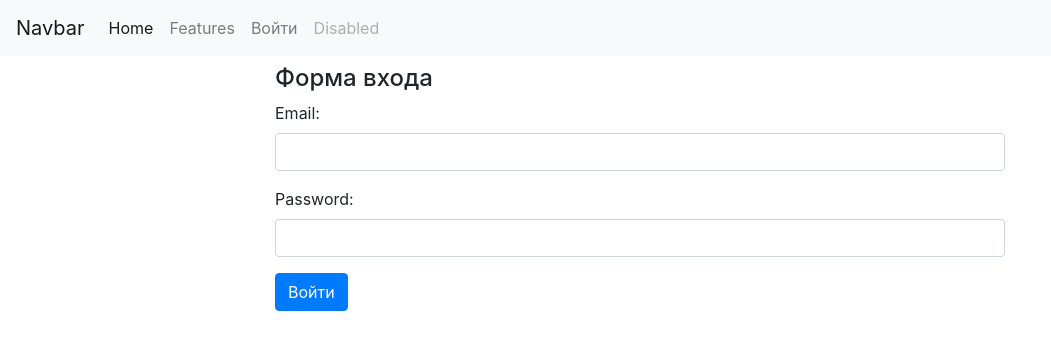
After one commit to akrovv/scraping_service, a Django app: page /accounts/login/ in a window 1280 px wide. The commit adds this page. Shown: the top 350 px of the page, without its empty margins (0-1051 px from the left). Run offline with Django 4.2, Linux system fonts and the light colour scheme; some libraries are stand-ins or nearby versions.

Commit message:
Форма входа

```diff
--- /dev/null
+++ b/accounts/templates/accounts/login.html
@@ -0,0 +1,20 @@
+{% extends 'base.html' %}
+
+{% block title %} Login {% endblock %}
+
+{% block content %}
+
+<div class="row">
+    <div class="col-md-8 mx-auto">
+        <h4 class="my-2">Форма входа</h4>
+        <form action="" method="POST">
+            {% csrf_token %}
+            <div class="form-group">
+                {{ form.as_p }}
+            </div>
+            <button type="submit" class="btn btn-primary">Войти</button>
+        </form>
+    </div>
+</div>
+
+{% endblock %}
--- /dev/null
+++ b/accounts/urls.py
@@ -0,0 +1,10 @@
+from django.urls import path
+
+from accounts.views import login_view, logout_view
+
+app_name = 'accounts'
+
+urlpatterns = [
+    path('login/', login_view, name='login'),
+    path('logout/', logout_view, name='logout'),
+]
--- a/accounts/views.py
+++ b/accounts/views.py
@@ -1,3 +1,20 @@
-from django.shortcuts import render
+from django.shortcuts import render, redirect
+from django.contrib.auth import authenticate, login, logout
 
-# Create your views here.
+from .forms import UserLoginForm
+
+def login_view(request):
+    form = UserLoginForm(request.POST or None)
+    if form.is_valid():
+        data = form.cleaned_data
+        email = data.get('email')
+        password = data.get('password')
+        user = authenticate(request, email=email, password=password)
+        login(request, user)
+        return redirect('home')
+
+    return render(request, 'accounts/login.html', context={'form' : form})
+
+def logout_view(request):
+    logout(request)
+    return redirect('home')
--- a/scraping_service/urls.py
+++ b/scraping_service/urls.py
@@ -1,10 +1,11 @@
 from django.contrib import admin
-from django.urls import path
+from django.urls import path, include
 
 from scraping.views import home_view, list_view
 
 urlpatterns = [
     path('admin/', admin.site.urls),
-    path('', home_view, name='index'),
+    path('', home_view, name='home'),
+    path('accounts/', include('accounts.urls', 'accounts')),
     path('list/', list_view, name='list'),
 ]
--- a/templates/base.html
+++ b/templates/base.html
@@ -10,21 +10,28 @@
   </head>
   <body>
       <nav class="navbar navbar-expand-lg navbar-light bg-light">
-      <a class="navbar-brand" href="{% url 'index' %} ">Navbar</a>
+      <a class="navbar-brand" href="{% url 'home' %} ">Navbar</a>
       <button class="navbar-toggler" type="button" data-toggle="collapse" data-target="#navbarNav" aria-controls="navbarNav" aria-expanded="false" aria-label="Toggle navigation">
         <span class="navbar-toggler-icon"></span>
       </button>
       <div class="collapse navbar-collapse" id="navbarNav">
         <ul class="navbar-nav">
           <li class="nav-item active">
-            <a class="nav-link" href="{% url 'index' %}">Home <span class="sr-only">(current)</span></a>
+            <a class="nav-link" href="{% url 'home' %}">Home <span class="sr-only">(current)</span></a>
           </li>
           <li class="nav-item">
             <a class="nav-link" href="#">Features</a>
           </li>
-          <li class="nav-item">
-            <a class="nav-link" href="#">Pricing</a>
-          </li>
+          {% if user.is_authenticated %}
+            <li class="nav-item">
+              <a class="nav-link" href="{% url 'accounts:logout' %} ">Выйти</a>
+            </li>
+          {% else %}
+            <li class="nav-item">
+              <a class="nav-link" href="{% url 'accounts:login' %} ">Войти</a>
+            </li>
+          {% endif %}
+
           <li class="nav-item">
             <a class="nav-link disabled" href="#" tabindex="-1" aria-disabled="true">Disabled</a>
           </li>
```
